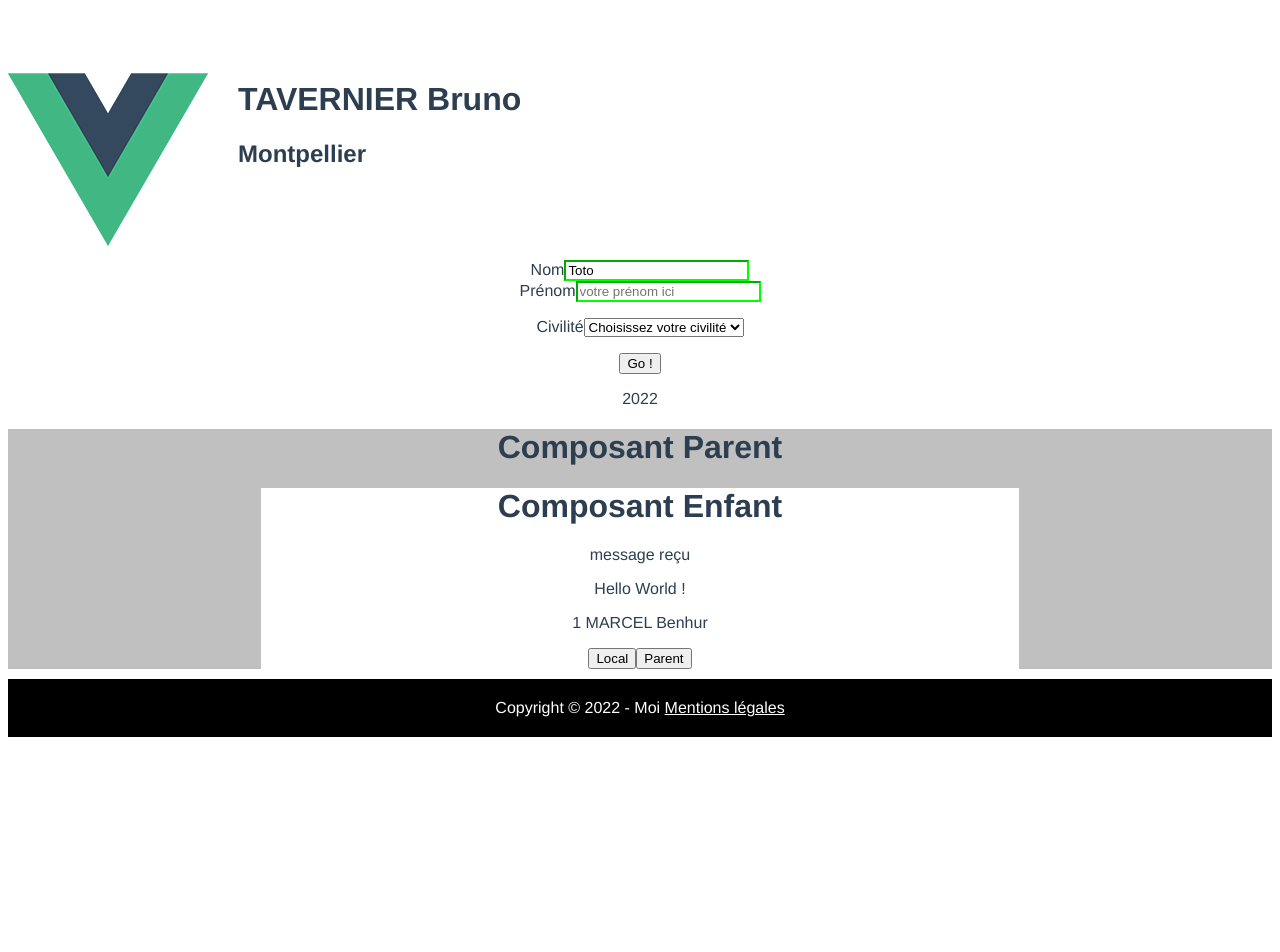
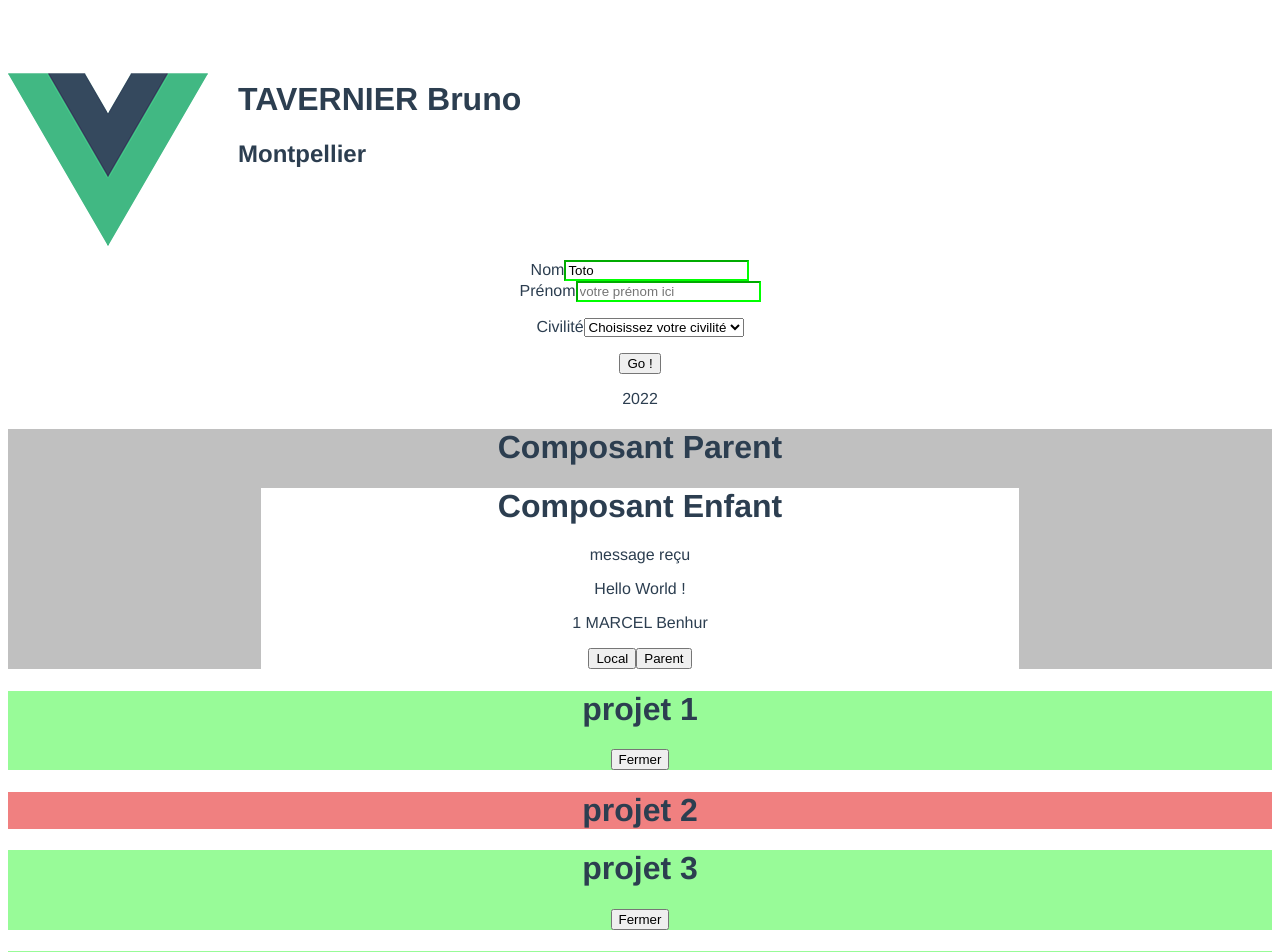
Before and after one commit to 2022-07-25-POEI-CLOUD-SALESFORCE/vue1, a Vue app: page / in a window 1280 px wide. Shown: the top 952 px of the page. Before the commit the page ends 800 px from the top, so only its background shows below. Built offline with nearby package versions, Linux system fonts and the light colour scheme.

Commit message:
exercice 5

```diff
--- a/src/App.vue
+++ b/src/App.vue
@@ -11,6 +11,7 @@
   <GalerieComponent ref='galerie' id="galerie" />-->
     <FormComponent />
     <ParentComponent />
+    <ProjetComponent v-for="projet in projets" :key="projet.id" :projet="projet" @fermer="fermer" />
   <FooterComponent />
 </template>
 
@@ -22,6 +23,7 @@ import HeaderComponent from './components/HeaderComponent.vue';
 import FooterComponent from './components/FooterComponent.vue';
 import FormComponent from './components/FormComponent.vue';
 import ParentComponent from './components/ParentComponent.vue';
+import ProjetComponent from './components/ProjetComponent.vue';
 //import TabsComponent from './components/TabsComponent.vue';
 //import GalerieComponent from './components/GalerieComponent.vue';
 //import RappelsComponent from './components/RappelsComponent.vue';
@@ -36,12 +38,30 @@ export default {
     HeaderComponent,
     FooterComponent,
     FormComponent,
-    ParentComponent
-},
+    ParentComponent,
+    ProjetComponent
+  },
   data() {
     return {
       msg: 'Hello M2I',
-      test: {color: 'red'}
+      test: {color: 'red'},
+      projets: [
+        {id: 1, nom: 'projet 1', etat: 'ouvert'},
+        {id: 2, nom: 'projet 2', etat: 'ferme'},
+        {id: 3, nom: 'projet 3', etat: 'ouvert'},
+        {id: 4, nom: 'projet 4', etat: 'ouvert'}
+    ]
+    }
+  },
+  methods: {
+    //traitement du bouton 'enfant'
+    fermer(event) {
+      console.log(event);
+      // boucle sur le tableau de projets
+      this.projets.forEach(function(elem) {
+        //si id correspondant au bouton cliqué on change le statut
+        if(elem.id == event) elem.etat = 'ferme';
+      });
     }
   },
   /* hooks de création */
--- /dev/null
+++ b/src/components/ProjetComponent.vue
@@ -0,0 +1,31 @@
+<template>
+  <div :class="projet.etat">
+    <h1>{{ projet.nom }}</h1>
+    <button v-show="projet.etat=='ouvert'" @click="fermer">Fermer</button>
+  </div>
+</template>
+
+<script>
+  export default {
+    name: 'ProjetComponent',
+    props: {
+      projet: Object
+    },
+    methods: {
+      fermer() {
+        //on retourne l'ID du projet que le parent devra fermer
+        this.$emit('fermer', this.projet.id);
+      }
+    }
+
+  }
+</script>
+
+<style>
+.ouvert {
+  background: palegreen;
+}
+.ferme {
+  background: lightcoral;
+}
+</style>
```
